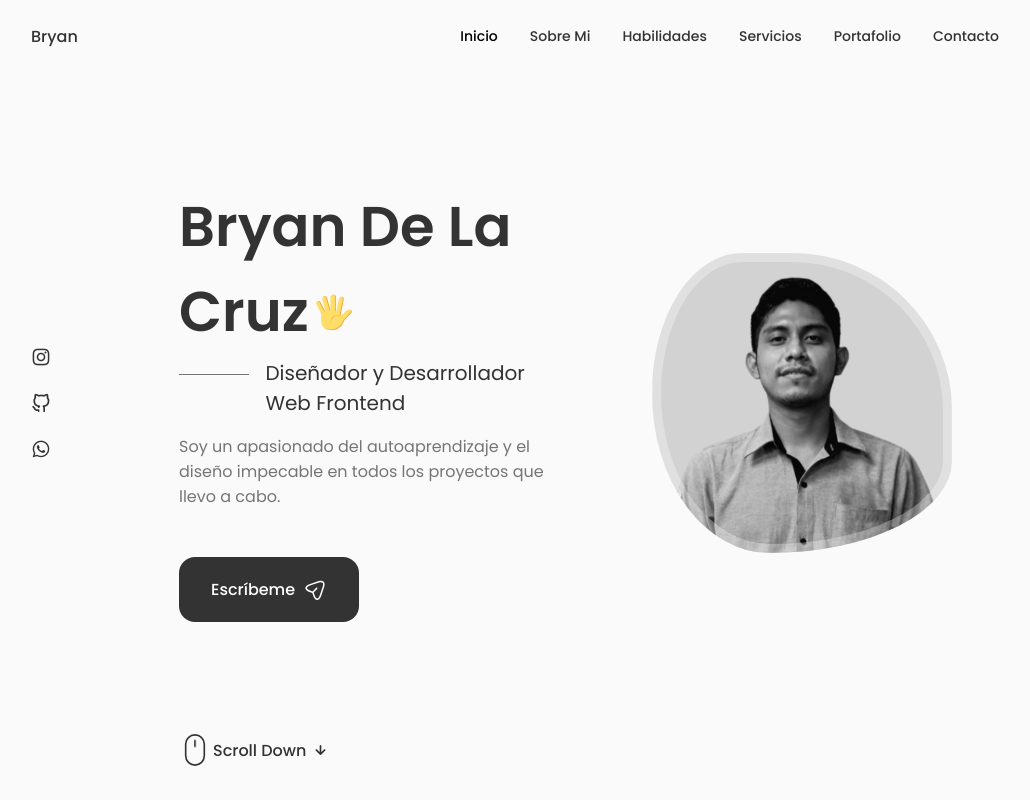
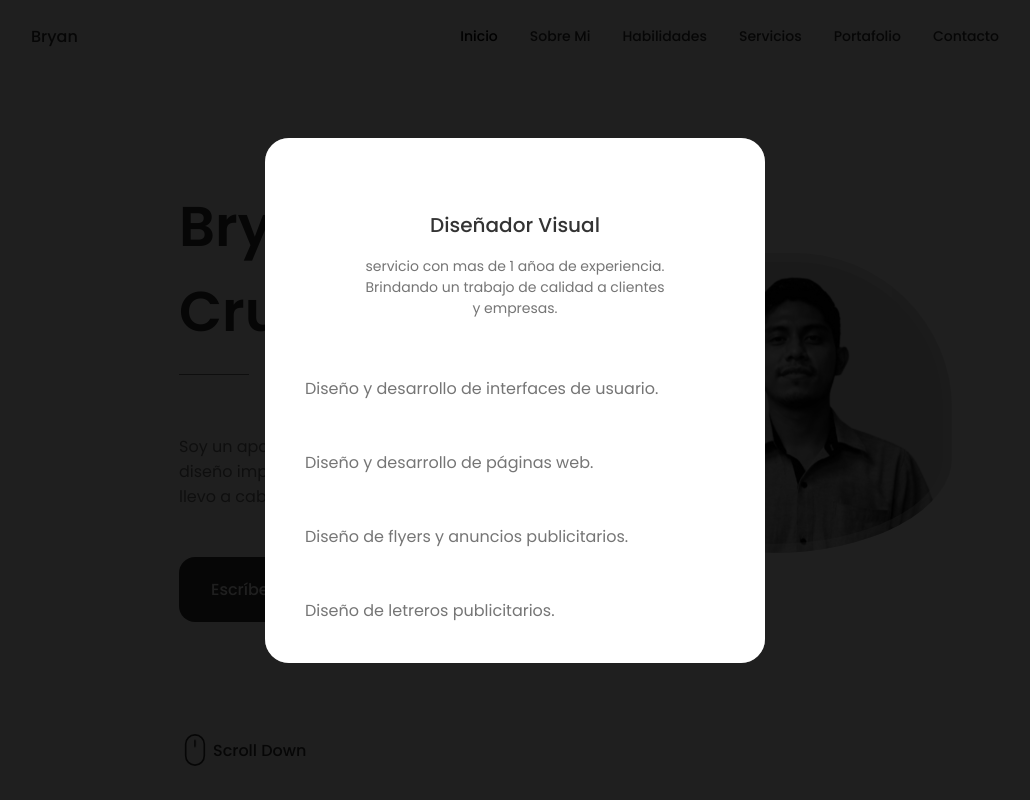
Before and after one commit to Bryandlc654/Bryandelacruz, a React (Create React App) app: page / in a window 1280 px wide. Shown: the top 800 px of the page, without its empty margins (125-1155 px from the left). Built offline with nearby package versions, Linux system fonts and the light colour scheme.

Commit message:
Avance seccion servicios

```diff
--- a/src/App.js
+++ b/src/App.js
@@ -4,6 +4,8 @@
 import Home from './components/home/Home';
 import About from './components/about/About'
 import Skills from './components/skills/Skills';
+import Services from "./components/services/Services";
+
 
 
 function App() {
@@ -14,6 +16,7 @@
         <Home/>
         <About/>
         <Skills/>
+        <Services/>
       </main>
     </>
   );
--- /dev/null
+++ b/src/components/services/Services.jsx
@@ -0,0 +1,157 @@
+import React from "react";
+import "./services.css";
+/* 1:29 */
+
+const Services = () => {
+  return (
+    <section className="services section" id="services">
+      <h2 className="section__title">Servicios</h2>
+      <span className="section__subtitle">Lo que ofrezco</span>
+
+      <div className="services__container container grid">
+        <div className="services__content">
+          <div>
+            <i className="uil uil-web-grid services__icon"></i>
+            <h3 className="services__title">Diseñador <br/>de Producto</h3>
+          </div>
+          <span className="services__button">
+            Ver más
+            <i className="uil uil-arrow-right services__button-icon"></i>
+          </span>
+          <div className="services__modal">
+            <div className="services__modal-content">
+              <i className="ul uil-times services__modal-close"></i>
+              <h3 className="services__modal-title">Diseñador de Producto</h3>
+              <p className="services__modal-description">
+                Servicio con mas de 1 año de experiencia. Brindando un trabajo
+                de calidad a clientes y empresas.
+              </p>
+              <ul className="services__modal-services grid">
+                <li className="services__modal-service">
+                  <i className="uil uil-check-circle services__modal-icon"></i>
+                  <p className="services__modal-info">
+                    Diseño y desarrollo de interfaces de usuario.
+                  </p>
+                </li>
+                <li className="services__modal-service">
+                  <i className="uil uil-check-circle services__modal-icon"></i>
+                  <p className="services__modal-info">
+                    Diseño y desarrollo de páginas web.
+                  </p>
+                </li>
+                <li className="services__modal-service">
+                  <i className="uil uil-check-circle services__modal-icon"></i>
+                  <p className="services__modal-info">
+                    Diseño de flyers y anuncios publicitarios.
+                  </p>
+                </li>
+                <li className="services__modal-service">
+                  <i className="uil uil-check-circle services__modal-icon"></i>
+                  <p className="services__modal-info">
+                    Diseño de letreros publicitarios.
+                  </p>
+                </li>
+              </ul>
+            </div>
+          </div>
+        </div>
+
+        <div className="services__content">
+          <div>
+            <i className="uil uil-arrow services__icon"></i>
+            <h3 className="services__title">Diseñador <br/> Ui / Ux</h3>
+          </div>
+          <span className="services__button">
+            Ver más
+            <i className="uil uil-arrow-right services__button-icon"></i>
+          </span>
+          <div className="services__modal">
+            <div className="services__modal-content">
+              <i className="ul uil-times services__modal-close"></i>
+              <h3 className="services__modal-title">Diseñador  Ui / Ux</h3>
+              <p className="services__modal-description">
+                servicio con mas de 1 añoa de experiencia. Brindando un trabajo
+                de calidad a clientes y empresas.
+              </p>
+              <ul className="services__modal-services grid">
+                <li className="services__modal-service">
+                  <i className="uil uil-check-circle services__modal-icon"></i>
+                  <p className="services__modal-info">
+                    Diseño y desarrollo de interfaces de usuario.
+                  </p>
+                </li>
+                <li className="services__modal-service">
+                  <i className="uil uil-check-circle services__modal-icon"></i>
+                  <p className="services__modal-info">
+                    Diseño y desarrollo de páginas web.
+                  </p>
+                </li>
+                <li className="services__modal-service">
+                  <i className="uil uil-check-circle services__modal-icon"></i>
+                  <p className="services__modal-info">
+                    Diseño de flyers y anuncios publicitarios.
+                  </p>
+                </li>
+                <li className="services__modal-service">
+                  <i className="uil uil-check-circle services__modal-icon"></i>
+                  <p className="services__modal-info">
+                    Diseño de letreros publicitarios.
+                  </p>
+                </li>
+              </ul>
+            </div>
+          </div>
+        </div>
+
+        <div className="services__content">
+          <div>
+            <i className="uil uil-edit services__icon"></i>
+            <h3 className="services__title">Diseñador<br/>Visual</h3>
+          </div>
+          <span className="services__button">
+            Ver más
+            <i className="uil uil-arrow-right services__button-icon"></i>
+          </span>
+          <div className="services__modal">
+            <div className="services__modal-content">
+              <i className="ul uil-times services__modal-close"></i>
+              <h3 className="services__modal-title">Diseñador Visual</h3>
+              <p className="services__modal-description">
+                servicio con mas de 1 añoa de experiencia. Brindando un trabajo
+                de calidad a clientes y empresas.
+              </p>
+              <ul className="services__modal-services grid">
+                <li className="services__modal-service">
+                  <i className="uil uil-check-circle services__modal-icon"></i>
+                  <p className="services__modal-info">
+                    Diseño y desarrollo de interfaces de usuario.
+                  </p>
+                </li>
+                <li className="services__modal-service">
+                  <i className="uil uil-check-circle services__modal-icon"></i>
+                  <p className="services__modal-info">
+                    Diseño y desarrollo de páginas web.
+                  </p>
+                </li>
+                <li className="services__modal-service">
+                  <i className="uil uil-check-circle services__modal-icon"></i>
+                  <p className="services__modal-info">
+                    Diseño de flyers y anuncios publicitarios.
+                  </p>
+                </li>
+                <li className="services__modal-service">
+                  <i className="uil uil-check-circle services__modal-icon"></i>
+                  <p className="services__modal-info">
+                    Diseño de letreros publicitarios.
+                  </p>
+                </li>
+              </ul>
+            </div>
+          </div>
+        </div>
+      </div>
+    </section>
+  );
+};
+
+export default Services;
--- /dev/null
+++ b/src/components/services/services.css
@@ -0,0 +1,84 @@
+.services__container{
+  grid-template-columns: repeat(3,270px);
+  justify-content: center;
+  column-gap: 1.8rem;
+}
+.services__content{
+  position: relative;
+  border: 1px solid rgba(0, 0, 0, 0.1);
+  background-color: var(--container-color);
+  padding: 6rem 0 2rem 2.5rem;
+}
+.services__icon{
+  display: block;
+  font-size: 2rem;
+  color: var(--title-color);
+  margin-bottom: var(--mb-1);
+}
+.services__title{
+  font-size: var(--h3-font--size);
+  margin-bottom: var(--mb-1);
+  font-weight: var(--font-medium);
+}
+.services__button{
+  color: var(--title-color);
+  font-size: var(--small-font-size);
+  display: inline-flex;
+  align-items: center;
+  column-gap: 0.25rem;
+  cursor: pointer;
+}
+.services__button-icon{
+  font-size: 1rem;
+  transition: 0.3s;
+}
+
+.services__button:hover .services__button-icon{
+  transform: translateX(0.25rem);
+}
+.services__modal{
+  position: fixed;
+  top: 0;
+  left: 0;
+  right: 0;
+  bottom: 0;
+  background-color: rgba(0, 0, 0, 0.5);
+  z-index: var(--z-modal);
+  display: flex;
+  justify-content: center;
+  align-items: center;
+  opacity: 1;
+  visibility: visible;
+  transition: .3s;
+}
+
+.services__modal-content{
+  width: 500px;
+  position: relative;
+  background-color: var(--container-color);
+  padding: 4.5rem 2.5rem 2.5rem;
+  border-radius: 1.5rem;
+}
+.services__modal-close{
+  position: absolute;
+  top: 1.5rem;
+  right: 1.5rem;
+  font-size: 1.5rem;
+  color: var(--title-color);
+  cursor: pointer;
+}
+.services__modal-title,
+.services__modal-description{
+  text-align: center;
+}
+
+.services__modal-title{
+  font-size: var(--h3-font-size);
+  font-weight: var(--font-medium);
+  margin-bottom: var(--mb-1);
+}
+.services__modal-description{
+  font-size: var(--small-font-size);
+  padding: 0 3.5rem;
+  margin-bottom: var(--mb-2);
+}
--- a/src/components/skills/Skills.jsx
+++ b/src/components/skills/Skills.jsx
@@ -6,12 +6,12 @@
 const Skills = () => {
   return (
     <section className="skills section" id="skills">
-       <h2 className="section__title">Habilidades</h2>
+      <h2 className="section__title">Habilidades</h2>
       <span className="section__subtitle">Mi Nivel Técnico</span>
 
       <div className="skills__container container grid">
-        <Frontend/>
-        <Backend/>
+        <Frontend />
+        <Backend />
       </div>
     </section>
   );
```
